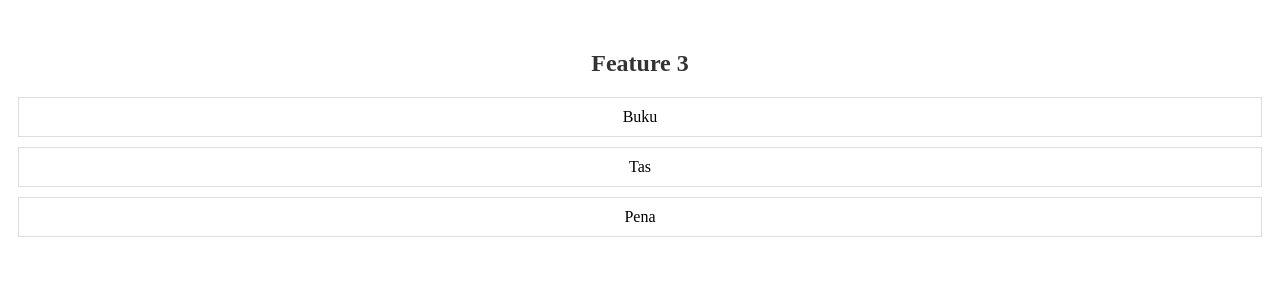
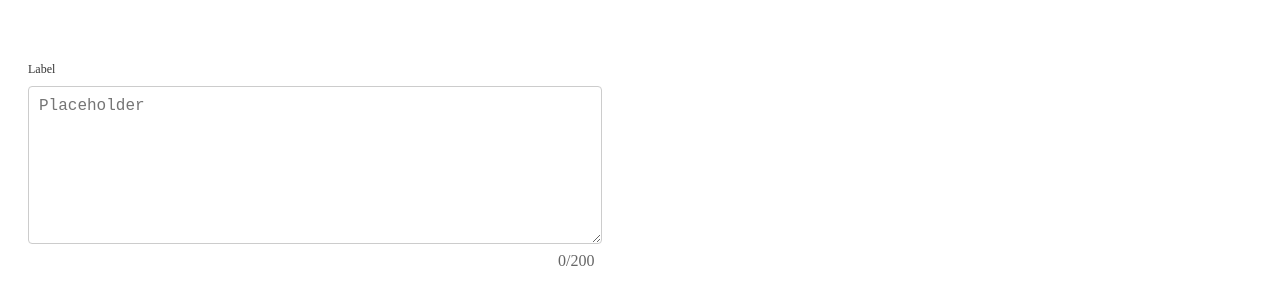
Before and after one commit to RickyFirmansyah27/simple-micro-frontend, a React app in the folder micro_app/: page /feature3 in a window 1280 px wide. Shown: the top 304 px of the page. Built offline with nearby package versions, Linux system fonts and the light colour scheme.

Commit message:
add feature text area

```diff
--- a/micro_app/src/Feature3.js
+++ b/micro_app/src/Feature3.js
@@ -1,17 +1,76 @@
-import React from 'react';
+import React, { useState } from 'react';
 import './App.css';
 
-function Feature3() {
+const styles = {
+  textAreaWrapper: {
+    margin: '20px',
+    display: 'flex',
+    flexDirection: 'column',
+    alignItems: 'flex-start',
+  },
+  label: {
+    fontFamily: 'Poppins',
+    fontSize: '12px',
+    fontWeight: '500',
+    lineHeight: '18px',
+    letterSpacing: '0em',
+    textAlign: 'left',
+    marginBottom: '8px',
+  },
+  textArea: {
+    width: '552px',
+    height: '136px',
+    padding: '10px',
+    fontSize: '16px',
+    borderRadius: '4px',
+    border: '1px solid #ccc',
+    resize: 'vertical',
+  },
+  characterCount: {
+    position: 'relative',
+    bottom: 0,
+    left: 530,
+    marginTop: '8px',
+    color: '#666',
+  },
+  errorText: {
+    color: 'red',
+    fontSize: '12px',
+    marginTop: '4px',
+  },
+};
+
+function TextArea() {
+  const [text, setText] = useState('');
+  const [error, setError] = useState(false);
+  const maxCharacters = 200;
+
+  const handleChange = (event) => {
+    const newText = event.target.value;
+    if (newText.length <= maxCharacters) {
+      setText(newText);
+      setError(false);
+    } else {
+      setError(true);
+    }
+  };
+
   return (
-    <div>
-      <h2>Feature 3</h2>
-      <ul>
-        <li>Buku</li>
-        <li>Tas</li>
-        <li>Pena</li>
-      </ul>
+    <div style={styles.textAreaWrapper}>
+      <h2 style={styles.label}>Label</h2>
+      <textarea
+        style={{ ...styles.textArea, borderColor: error ? 'red' : '#ccc' }}
+        placeholder="Placeholder"
+        value={text}
+        onChange={handleChange}
+        maxLength={maxCharacters}
+      />
+      {error && <div style={styles.errorText}>Erorr Label</div>}
+      <div style={styles.characterCount}>
+        {text.length}/{maxCharacters}
+      </div>
     </div>
   );
 }
 
-export default Feature3;
+export default TextArea;
```
